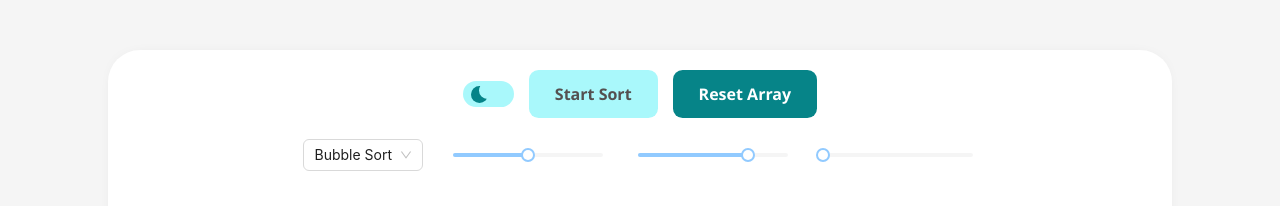
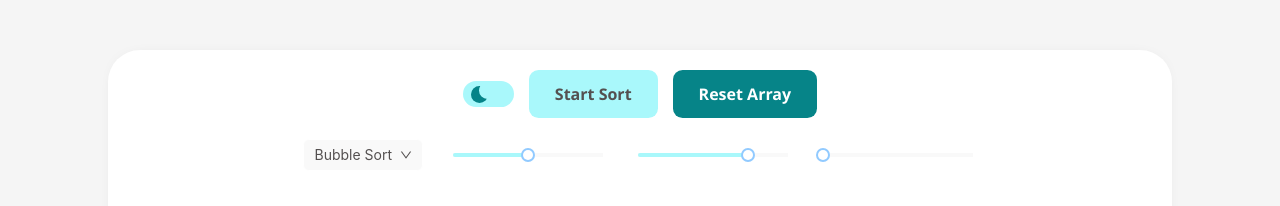
Before and after one commit to AliGod8001/React-Sort-Visualizer, a React (Vite) app: page / in a window 1280 px wide. Shown: the top 206 px of the page. Built offline with nearby package versions, Linux system fonts and the light colour scheme.

Commit message:
[FIX] fix published styles.

```diff
--- a/src/antd.css
+++ b/src/antd.css
@@ -1,40 +1,40 @@
-:where(.css-dev-only-do-not-override-1m62vyb).ant-select .ant-select-arrow,
-:where(.css-dev-only-do-not-override-1m62vyb).ant-select-single .ant-select-selector {
+.ant-select .ant-select-arrow,
+.ant-select-single .ant-select-selector {
     color: var(--title-color);
 }
 
-:where(.css-dev-only-do-not-override-1m62vyb).ant-select-single.ant-select-open .ant-select-selection-item,
-:where(.css-dev-only-do-not-override-1m62vyb).ant-select-dropdown .ant-select-item {
+.ant-select-single.ant-select-open .ant-select-selection-item,
+.ant-select-dropdown .ant-select-item {
     color: var(--text-color);
 }
 
-:where(.css-dev-only-do-not-override-1m62vyb).ant-select:not(.ant-select-customize-input) .ant-select-selector {
+.ant-select:not(.ant-select-customize-input) .ant-select-selector {
     outline: none !important;
     background-color: var(--bars-background);
     border-color: var(--wrapper-background) !important;
 }
 
-:where(.css-dev-only-do-not-override-1m62vyb).ant-select-dropdown {
+.ant-select-dropdown {
     background-color: var(--wrapper-background);
 }
 
-:where(.css-dev-only-do-not-override-1m62vyb).ant-select-dropdown .ant-select-item-option-disabled {
+.ant-select-dropdown .ant-select-item-option-disabled {
     opacity: 0.3;
 }
 
-:where(.css-dev-only-do-not-override-1m62vyb).ant-slider .ant-slider-step {
+.ant-slider .ant-slider-step {
     background-color: var(--bars-background);
 }
 
-:where(.css-dev-only-do-not-override-1m62vyb).ant-slider .ant-slider-handle:hover::after, :where(.css-dev-only-do-not-override-1m62vyb).ant-slider .ant-slider-handle:active::after, :where(.css-dev-only-do-not-override-1m62vyb).ant-slider .ant-slider-handle:focus::after {
+.ant-slider .ant-slider-handle:hover::after, .ant-slider .ant-slider-handle:active::after, .ant-slider .ant-slider-handle:focus::after {
     box-shadow: 0 0 0 4px var(--primary-color);
 }
 
-:where(.css-dev-only-do-not-override-1m62vyb).ant-slider .ant-slider-handle {
+.ant-slider .ant-slider-handle {
     z-index: 3;
 }
 
-:where(.css-dev-only-do-not-override-1m62vyb).ant-slider .ant-slider-track {
+.ant-slider .ant-slider-track {
     background-color: var(--primary-color);
     z-index: 2;
 }
```
